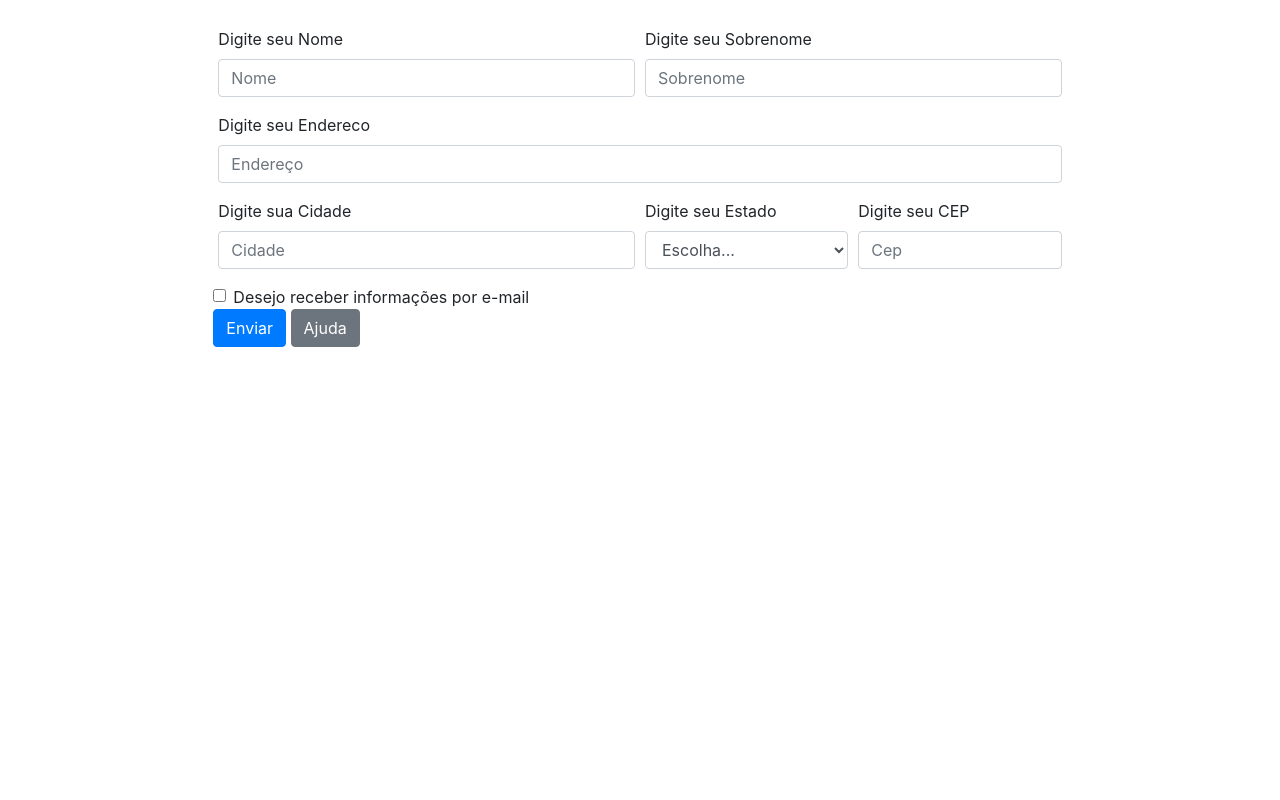
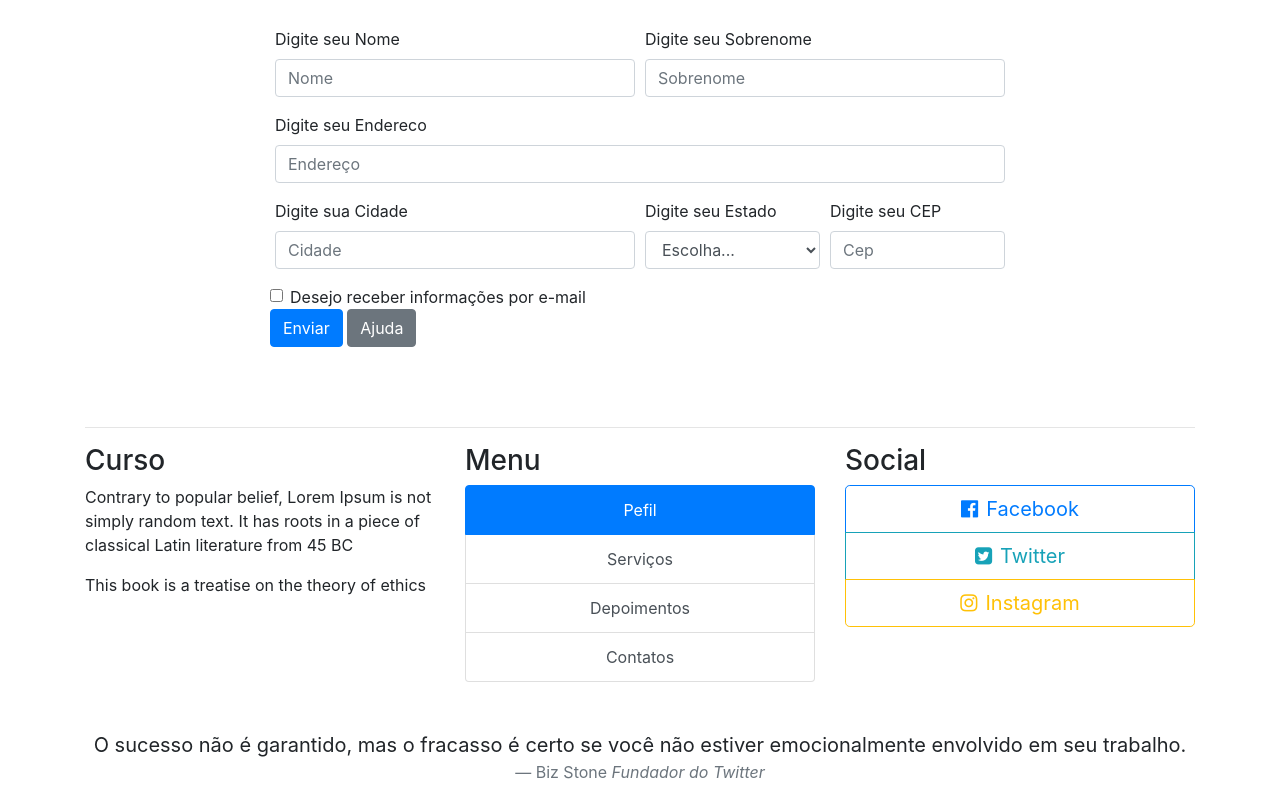
Before and after one commit to AlanGustav0/Frontend, a website: page site_exemplo/index.html in a window 1280 px wide. Shown: the part 3219-4019 px from the top of the page. Before the commit the page ends 3630 px from the top, so only its background shows below. Drawn offline with nearby package versions, Linux system fonts and the light colour scheme.

Commit message:
Footer do Site

```diff
--- a/site_exemplo/index.html
+++ b/site_exemplo/index.html
@@ -370,7 +370,7 @@
 
       </div>
 
-      <div class="conainer">
+      <div class="container">
         <div class="row">
 
           <div class="col-12 text-center my-5">
@@ -458,6 +458,50 @@
           </div>
 
         </div>
+
+        <div class="row">
+          <div class="col-12"><hr></div>
+
+          <div class="col-sm-4">
+            <h3>Curso</h3>
+
+            <p>Contrary to popular belief, Lorem Ipsum is not simply random text. It has roots in a piece of classical Latin literature from 45 BC</p>
+            <p>This book is a treatise on the theory of ethics</p>
+
+          </div>
+
+          <div class="col-sm-4">
+            <h3>Menu</h3>
+
+            <div class="list-group text-center">
+              <a href="#" class="list-group-item list-group-item-action active">Pefil</a>
+              <a href="#" class="list-group-item list-group-item-action">Serviços</a>
+              <a href="#" class="list-group-item list-group-item-action">Depoimentos</a>
+              <a href="#" class="list-group-item list-group-item-action">Contatos</a>
+            </div>
+
+          </div>
+
+          <div class="col-sm-4">
+            <h3>Social</h3>
+            <div class="btn-group-vertical btn-block btn-group-lg" role="group">
+              <a class="btn btn-outline-primary" href="#"><i class="fa fa-facebook-official mr-2" aria-hidden="true"></i>Facebook</a>
+              <a class="btn btn-outline-info" href="#"><i class="fa fa-twitter-square mr-2" aria-hidden="true"></i>Twitter</a>
+              <a class="btn btn-outline-warning" href="#"><i class="fa fa-instagram mr-2  " aria-hidden="true"></i>Instagram</a>
+            </div>
+          </div>
+
+          <div class="col-12 mt-5">
+
+            <blockquote class="blockquote text-center">
+              <p class="mb-0">O sucesso não é garantido, mas o fracasso é certo se você não estiver emocionalmente envolvido em seu trabalho.</p>
+              <footer class="blockquote-footer">Biz Stone <cite title="Source Title"> Fundador do Twitter</cite></footer>
+            </blockquote>
+
+          </div>
+
+        </div>
+
       </div>
 
     <!-- Modal -->
```
